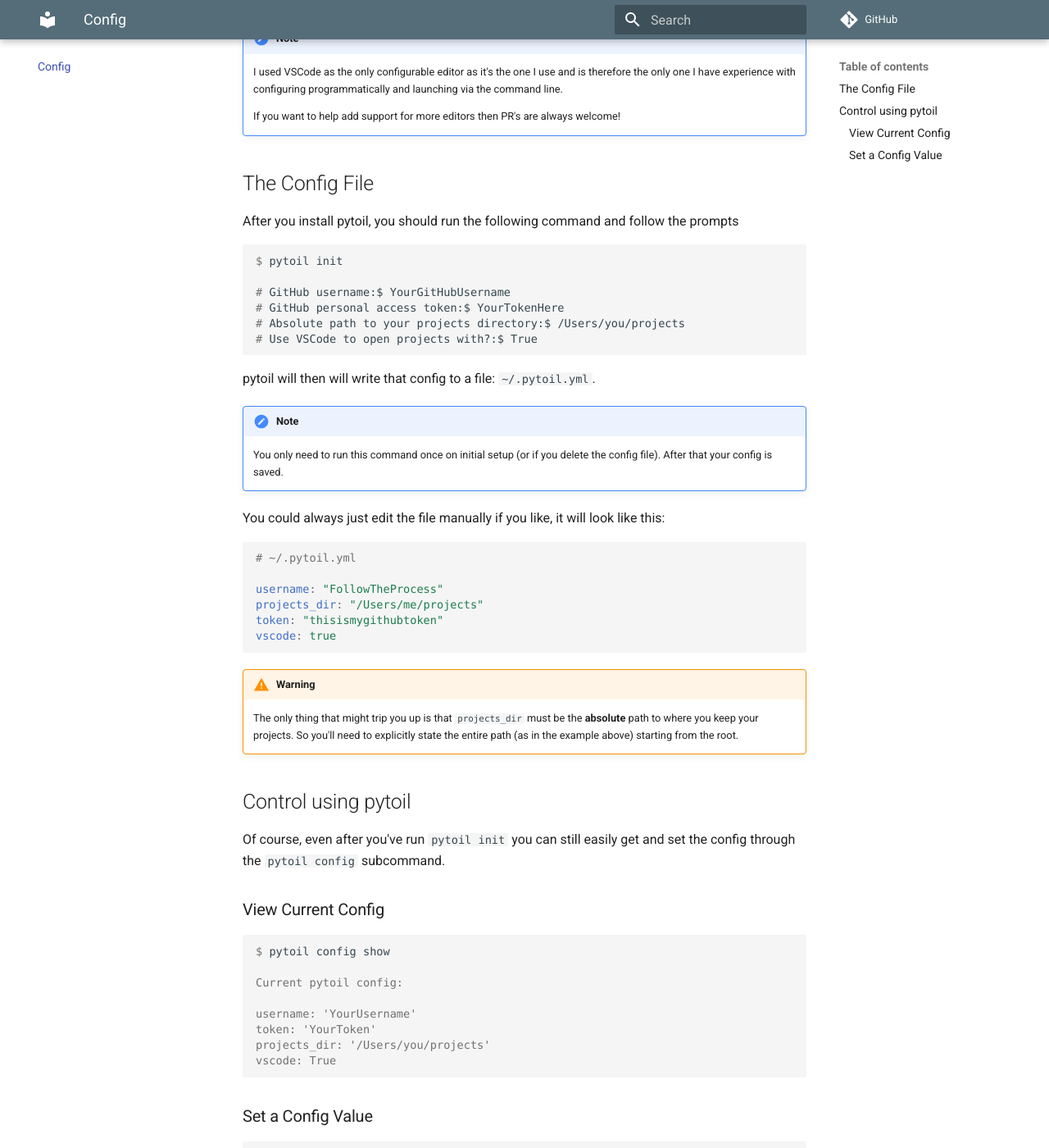
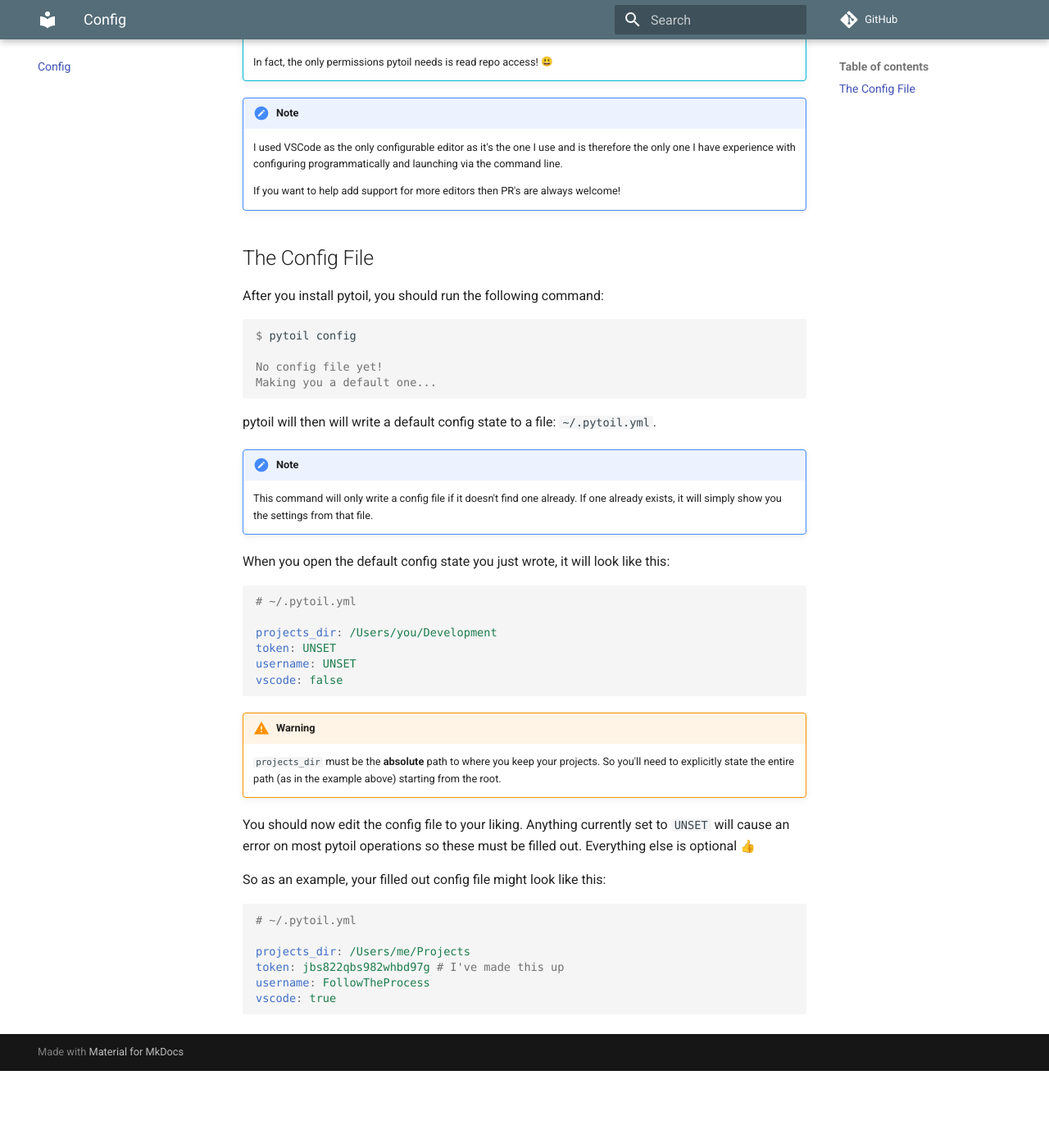
Before and after one commit to FollowTheProcess/pytoil, an MkDocs documentation site: the page built from docs/config.md, in a window 1280 px wide and 1400 px high, scrolled down 607 px. Shown: the whole window at 82% size. Built offline with MkDocs 1.6.1 and Material for MkDocs 9.7.7, drawn with Linux system fonts in a browser that asks for light colours; emoji names are drawn with the system emoji font; some web fonts are replaced; comment, search, counter and statistics services are not loaded; after the commit the page ends 1913 px from its top, so only the background shows below that; some of the changed text lies outside the part shown.

````diff
--- a/docs/config.md
+++ b/docs/config.md
@@ -1,13 +1,18 @@
 # Config
 
-There's really not much to configure, all pytoil needs to know about is:
+There's really not much to configure, all pytoil *needs* you to specify is:
+
+* What your GitHub username is (`username`)
+* Your GitHub personal access token (`token`)
+
+If you don't know how to generate a GitHub token, check out the [docs].
+
+There are also some *optional* configurations you can tweak:
 
 * Where you keep your projects (`projects_dir`)
-* What your GitHub username is (`username`)
-* Your GitHub personal access token (`token`)
 * Whether you want pytoil to open things in VSCode (`vscode`)
 
-If you don't know how to generate a GitHub token, check out the [docs].
+These optional settings don't have to be set if you're happy using the default settings!
 
 !!! info
 
@@ -24,73 +29,51 @@ If you don't know how to generate a GitHub token, check out the [docs].
 
 ## The Config File
 
-After you install pytoil, you should run the following command and follow the prompts
+After you install pytoil, you should run the following command:
 
 <div class="termy">
 
 ```console
-$ pytoil init
+$ pytoil config
 
-# GitHub username:$ YourGitHubUsername
-# GitHub personal access token:$ YourTokenHere
-# Absolute path to your projects directory:$ /Users/you/projects
-# Use VSCode to open projects with?:$ True
+No config file yet!
+Making you a default one...
 ```
 
 </div>
 
-pytoil will then will write that config to a file: `~/.pytoil.yml`.
+pytoil will then will write a default config state to a file: `~/.pytoil.yml`.
 
 !!! note
 
-    You only need to run this command once on initial setup (or if you delete the config file). After that your config is saved.
+    This command will only write a config file if it doesn't find one already. If one already exists, it will simply show you the settings from that file.
 
-You could always just edit the file manually if you like, it will look like this:
+When you open the default config state you just wrote, it will look like this:
 
 ```yaml
 # ~/.pytoil.yml
 
-username: "FollowTheProcess"
-projects_dir: "/Users/me/projects"
-token: "thisismygithubtoken"
-vscode: true
+projects_dir: /Users/you/Development
+token: UNSET
+username: UNSET
+vscode: false
 ```
 
 !!! warning
 
-    The only thing that might trip you up is that `projects_dir` must be the **absolute** path to where you keep your projects. So you'll need to explicitly state the entire path (as in the example above) starting from the root.
+    `projects_dir` must be the **absolute** path to where you keep your projects. So you'll need to explicitly state the entire path (as in the example above) starting from the root.
 
-## Control using pytoil
+You should now edit the config file to your liking. Anything currently set to `UNSET` will cause an error on most pytoil operations so these must be filled out. Everything else is optional :thumbsup:
 
-Of course, even after you've run `pytoil init` you can still easily get and set the config through the `pytoil config` subcommand.
+So as an example, your filled out config file might look like this:
 
-### View Current Config
+```yaml
+# ~/.pytoil.yml
 
-<div class="termy">
-
-```console
-$ pytoil config show
-
-Current pytoil config:
-
-username: 'YourUsername'
-token: 'YourToken'
-projects_dir: '/Users/you/projects'
-vscode: True
+projects_dir: /Users/me/Projects
+token: jbs822qbs982whbd97g # I've made this up
+username: FollowTheProcess
+vscode: true
 ```
 
-</div>
-
-### Set a Config Value
-
-<div class="termy">
-
-```console
-$ pytoil config set username mynewusername
-
-Configuration updated: 'username' is now 'mynewusername'.
-```
-
-</div>
-
 [docs]: https://docs.github.com/en/github/authenticating-to-github/creating-a-personal-access-token
````
Also changed, not shown: README.md (+5 -2 lines), docs/index.md (+8 -8 lines), 2 other files.
